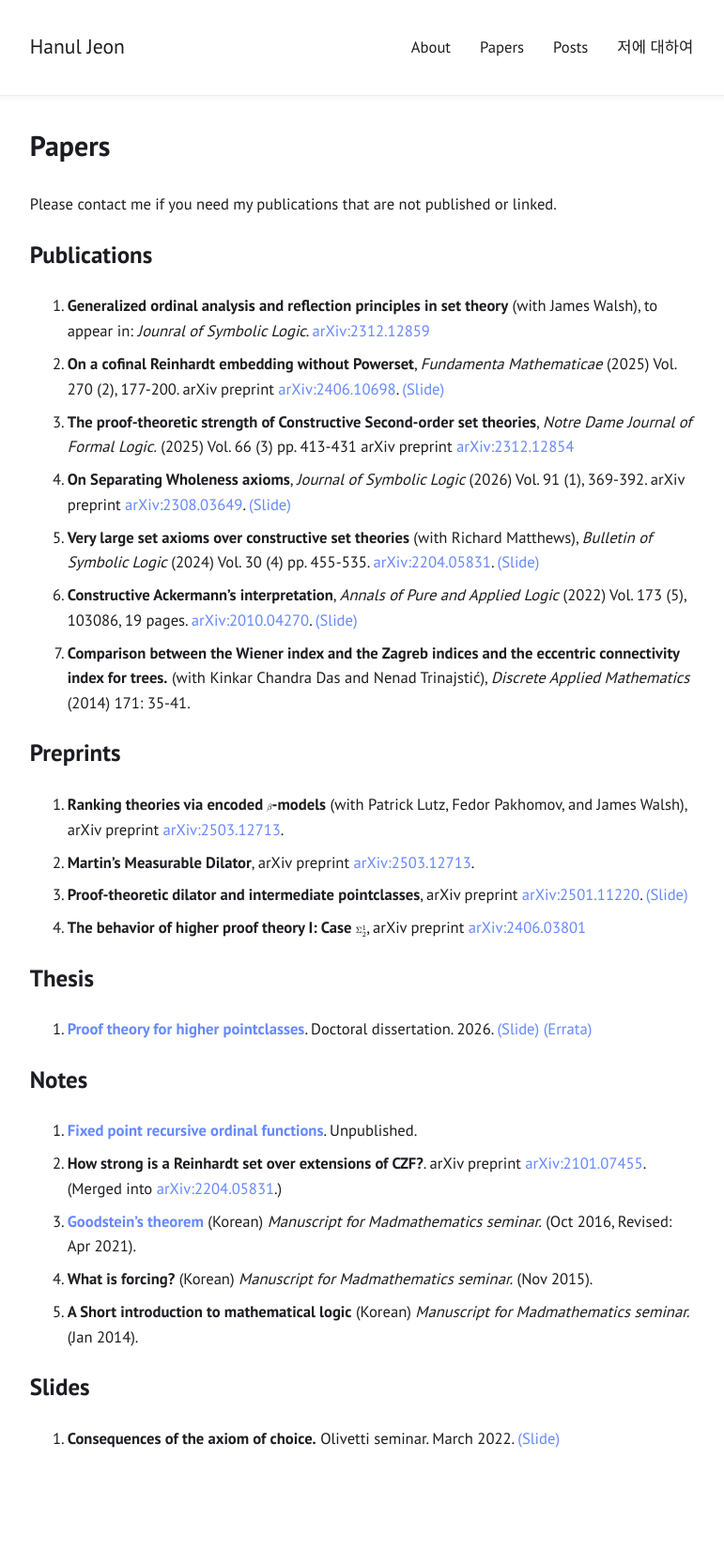
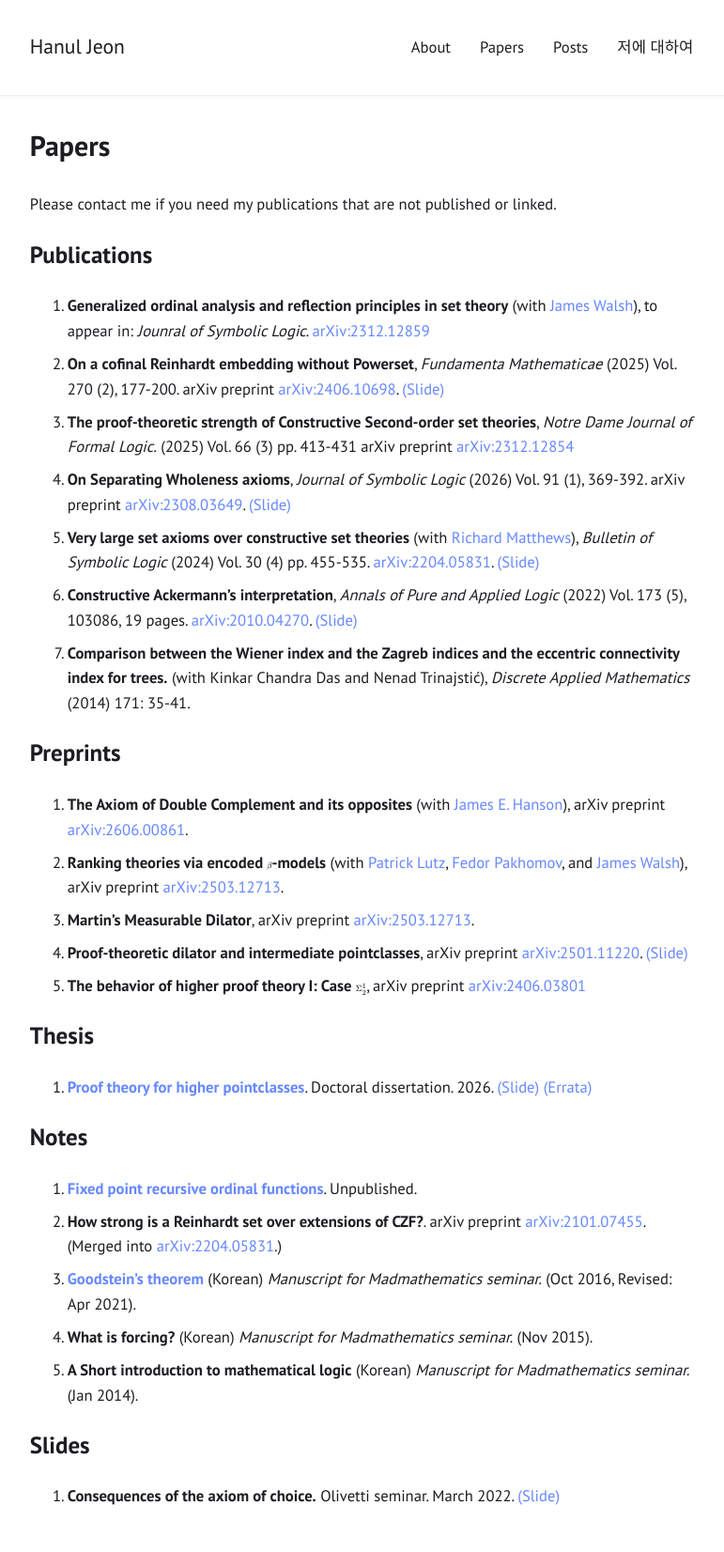
Before and after one commit to hanuljeon95/hanuljeon95.github.io, a Jekyll site: the page built from papers.md, in a window 1280 px wide. Shown: the whole page at 94% size, without its empty margins (255-1026 px from the left). Built offline with Jekyll 4.4.1, drawn with Linux system fonts in a browser that asks for light colours; before the commit the page ends 1590 px from its top, so only the background shows below that.

Commit message:
Update papers.md

```diff
--- a/papers.md
+++ b/papers.md
@@ -9,11 +9,11 @@ Please contact me if you need my publications that are not published or linked.
 Publications
 ------------
 
-1. **Generalized ordinal analysis and reflection principles in set theory** (with James Walsh), to appear in: *Jounral of Symbolic Logic*. [arXiv:2312.12859](https://arxiv.org/abs/2312.12859)
+1. **Generalized ordinal analysis and reflection principles in set theory** (with [James Walsh](https://www.jameswalsh.org/)), to appear in: *Jounral of Symbolic Logic*. [arXiv:2312.12859](https://arxiv.org/abs/2312.12859)
 1. **On a cofinal Reinhardt embedding without Powerset**, *Fundamenta Mathematicae* (2025) Vol. 270 (2), 177-200. arXiv preprint [arXiv:2406.10698](https://arxiv.org/abs/2406.10698). [(Slide)](../files/Presentation_Cofinal_Reinhardt_Embedding.pdf)
 1. **The proof-theoretic strength of Constructive Second-order set theories**, *Notre Dame Journal of Formal Logic.* (2025) Vol. 66 (3) pp. 413-431 arXiv preprint [arXiv:2312.12854](https://arxiv.org/abs/2312.12854)
 1. **On Separating Wholeness axioms**, *Journal of Symbolic Logic* (2026) Vol. 91 (1), 369-392. arXiv preprint [arXiv:2308.03649](https://arxiv.org/abs/2308.03649). [(Slide)](../files/Wholeness_2024KoreaLogicDay.pdf)
-1. **Very large set axioms over constructive set theories** (with Richard Matthews), *Bulletin of Symbolic Logic* (2024) Vol. 30 (4) pp. 455-535. [arXiv:2204.05831](https://arxiv.org/abs/2204.05831). [(Slide)](../files/Presentation_LargeSetsOverConstructiveSetTheories.pdf)
+1. **Very large set axioms over constructive set theories** (with [Richard Matthews](https://richardmatthewslogic.github.io/)), *Bulletin of Symbolic Logic* (2024) Vol. 30 (4) pp. 455-535. [arXiv:2204.05831](https://arxiv.org/abs/2204.05831). [(Slide)](../files/Presentation_LargeSetsOverConstructiveSetTheories.pdf)
 1. **Constructive Ackermann's interpretation**, *Annals of Pure and Applied Logic* (2022) Vol. 173 (5), 103086, 19 pages. [arXiv:2010.04270](http://arxiv.org/abs/2010.04270). [(Slide)](../files/Jeon_20210214_slide.pdf)
 1. **Comparison between the Wiener index and the Zagreb indices and the eccentric connectivity index for trees.** (with Kinkar Chandra Das and Nenad Trinajstić), *Discrete Applied Mathematics* (2014) 171: 35-41.
 
@@ -21,7 +21,8 @@ Publications
 Preprints
 ------------
 
-1. **Ranking theories via encoded $\beta$-models** (with Patrick Lutz, Fedor Pakhomov, and James Walsh), arXiv preprint [arXiv:2503.12713](https://arxiv.org/abs/2503.20470).
+1. **The Axiom of Double Complement and its opposites** (with [James E. Hanson](https://james-hanson.github.io)), arXiv preprint [arXiv:2606.00861](https://arxiv.org/abs/2606.00861).
+1. **Ranking theories via encoded $\beta$-models** (with [Patrick Lutz](https://websites.umich.edu/~pglutz/), [Fedor Pakhomov](https://homepage.mi-ras.ru/~pakhfn/), and [James Walsh](https://www.jameswalsh.org/)), arXiv preprint [arXiv:2503.12713](https://arxiv.org/abs/2503.20470).
 1. **Martin's Measurable Dilator**, arXiv preprint [arXiv:2503.12713](https://arxiv.org/abs/2503.12713).
 1. **Proof-theoretic dilator and intermediate pointclasses**, arXiv preprint [arXiv:2501.11220](https://arxiv.org/abs/2501.11220). [(Slide)](../files/PohlersOrdinalandPTD2025KoreaLogicDay.pdf)
 1. **The behavior of higher proof theory I: Case $\Sigma^1_2$**, arXiv preprint [arXiv:2406.03801](https://arxiv.org/abs/2406.03801)
```
